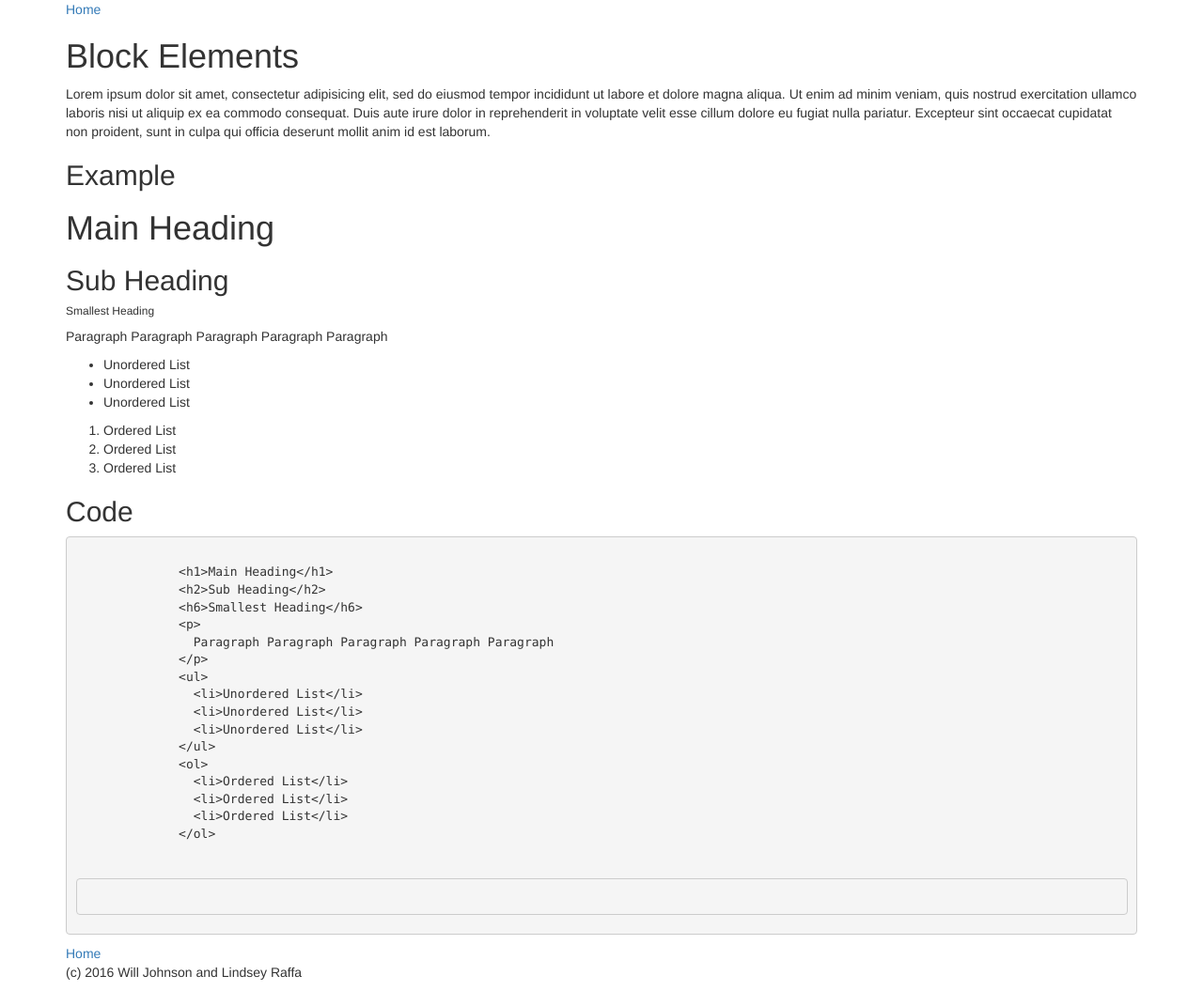
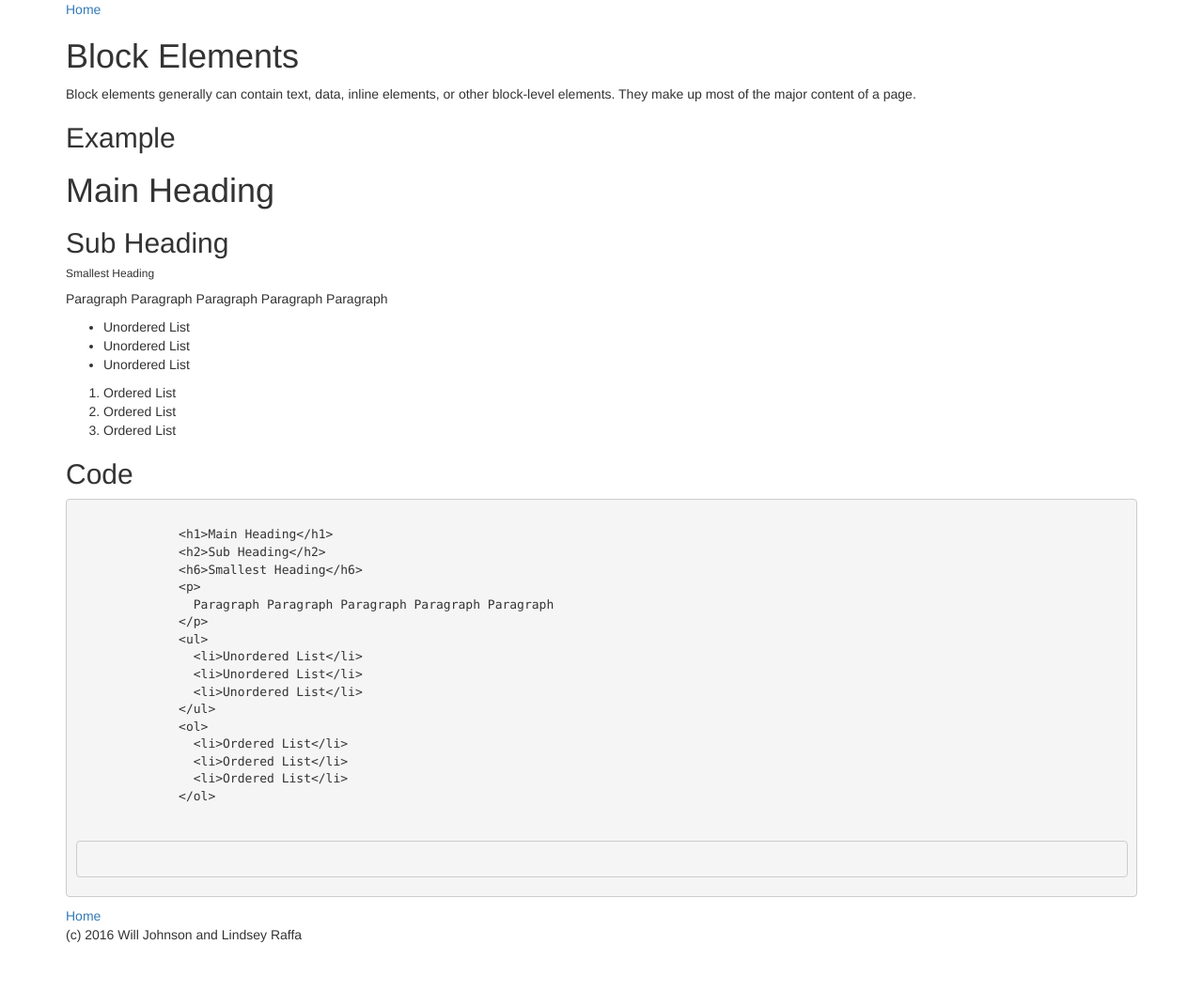
Before and after one commit to trashmoldwilliams/Intro-WikiPages, a plain HTML site: page subpages/block-elements.html in a window 1280 px wide. Shown: the whole page at 94% size. After the commit the page ends 1015 px from the top, so only its background shows below. Drawn offline with Linux system fonts and the light colour scheme.

Commit message:
Style homepage and finalize subpage mold.

```diff
--- a/subpages/block-elements.html
+++ b/subpages/block-elements.html
@@ -18,10 +18,10 @@
       </div>
       <div id="intro">
       <p>
-        Lorem ipsum dolor sit amet, consectetur adipisicing elit, sed do eiusmod tempor incididunt ut labore et dolore magna aliqua. Ut enim ad minim veniam, quis nostrud exercitation ullamco laboris nisi ut aliquip ex ea commodo consequat. Duis aute irure dolor in reprehenderit in voluptate velit esse cillum dolore eu fugiat nulla pariatur. Excepteur sint occaecat cupidatat non proident, sunt in culpa qui officia deserunt mollit anim id est laborum.
+        Block elements generally can contain text, data, inline elements, or other block-level elements. They make up most of the major content of a page.
       </p>
     </div>
-      <div class="example-box">
+      <div class="box">
         <div class="head">
           <h2>Example</h2>
         </div>
@@ -44,7 +44,7 @@
           </ol>
         </div>
       </div>
-      <div class="example-box">
+      <div class="box">
         <div class="head">
           <h2>Code</h2>
         </div>
```
